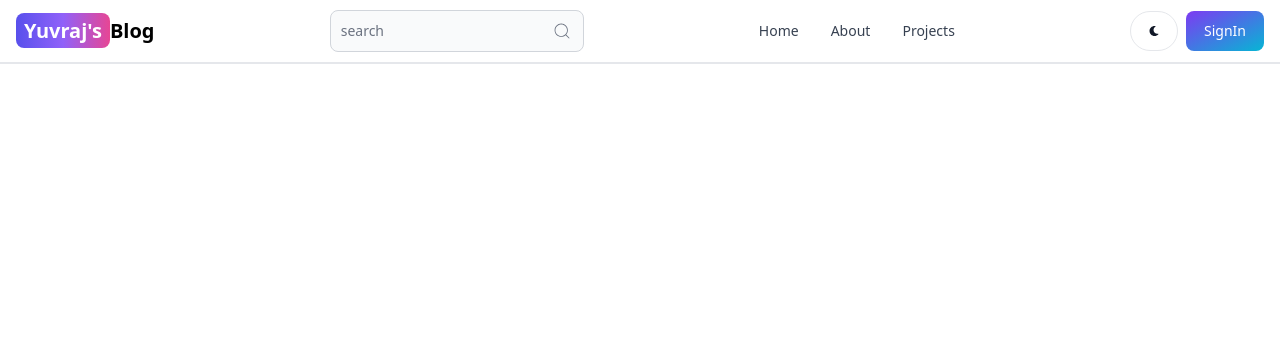
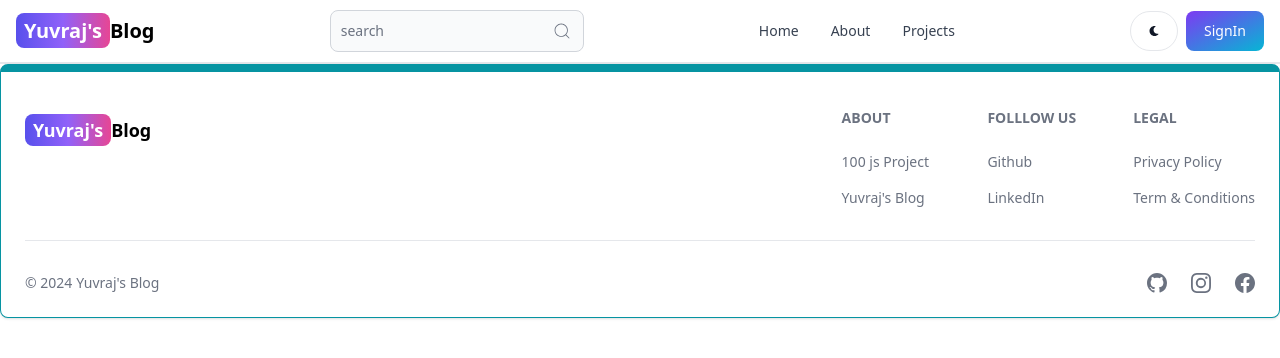
Before and after one commit to Yuvraj-Tharu/B-MERN-Project, a React (Vite) app in the folder client/: page /footer in a window 1280 px wide. Shown: the top 358 px of the page. Built offline with nearby package versions, Linux system fonts and the light colour scheme.

Commit message:
create footer component

```diff
--- a/client/src/App.jsx
+++ b/client/src/App.jsx
@@ -6,6 +6,7 @@
 import SignIn from "./pages/SignIn";
 import SignUp from "./pages/SignUp";
 import Projects from "./pages/Projects";
+import Footer from "./components/Footer";
 
 function App() {
   return (
@@ -19,6 +20,7 @@
           <Route path="/" element={<Home />} />
           <Route path="/signin" element={<SignIn />} />
           <Route path="/signup" element={<SignUp />} />
+          <Route path="/footer" element={<Footer />} />
         </Routes>
       </BrowserRouter>
     </>
--- /dev/null
+++ b/client/src/components/Footer.jsx
@@ -0,0 +1,96 @@
+import React from "react";
+import { Link } from "react-router-dom";
+import { Footer } from "flowbite-react";
+import {
+  BsDribbble,
+  BsFacebook,
+  BsGithub,
+  BsInstagram,
+  BsTwitter,
+} from "react-icons/bs";
+export default function Foter() {
+  return (
+    <Footer container className="border border-t-8  border-teal-500">
+      <div className="w-full max-w-7xl mx-auto">
+        <div className="grid grid-full justify-between sm:flex md:grid-cols-1">
+          <div className="mt-5">
+            <Link to="/" className=" text-lg font-semibold dark:text-white">
+              <span className="px-2 py-1 bg-gradient-to-r from from-indigo-600 via-purple-500 to-pink-500 rounded-lg text-white ">
+                Yuvraj's
+              </span>
+              Blog
+            </Link>
+          </div>
+          <div
+            className="grid grid-cols-2 gap-8
+          sm:mt-3 sm:grid-cols-3 sm:gap-6"
+          >
+            <div>
+              <Footer.Title title="About" />
+              <Footer.LinkGroup col>
+                <Footer.Link href="#" target="_blank" rel="noopener noreferrer">
+                  100 js Project
+                </Footer.Link>
+                <Footer.Link href="#" target="_blank" rel="noopener noreferrer">
+                  Yuvraj's Blog
+                </Footer.Link>
+              </Footer.LinkGroup>
+            </div>
+            <div>
+              <Footer.Title title="Folllow us" />
+              <Footer.LinkGroup col>
+                <Footer.Link
+                  href="https://github.com/Yuvraj-Tharu"
+                  target="_blank"
+                  rel="noopener noreferrer"
+                >
+                  Github
+                </Footer.Link>
+                <Footer.Link
+                  href="https://www.linkedin.com/in/yuvraj-tharu-25b566206/"
+                  target="_blank"
+                  rel="noopener noreferrer"
+                >
+                  LinkedIn
+                </Footer.Link>
+              </Footer.LinkGroup>
+            </div>
+            <div>
+              <Footer.Title title="Legal" />
+              <Footer.LinkGroup col>
+                <Footer.Link>Privacy Policy</Footer.Link>
+                <Footer.Link>Term &amp; Conditions</Footer.Link>
+              </Footer.LinkGroup>
+            </div>
+          </div>
+        </div>
+        <Footer.Divider />
+        <div className="w-full items-center sm:justify-between sm:flex">
+          <Footer.Copyright
+            href="#"
+            by="Yuvraj's Blog"
+            year={new Date().getFullYear()}
+          />
+
+          <div className="flex gap-6 mt-4 sm:mt-0">
+            <Footer.Icon
+              href="https://github.com/Yuvraj-Tharu"
+              target="_blank"
+              icon={BsGithub}
+            />
+            <Footer.Icon
+              href="https://www.instagram.com/i_m_uraj/"
+              target="_blank"
+              icon={BsInstagram}
+            />
+            <Footer.Icon
+              href="https://www.facebook.com/suraj.delove/"
+              target="_blank"
+              icon={BsFacebook}
+            />
+          </div>
+        </div>
+      </div>
+    </Footer>
+  );
+}
```
